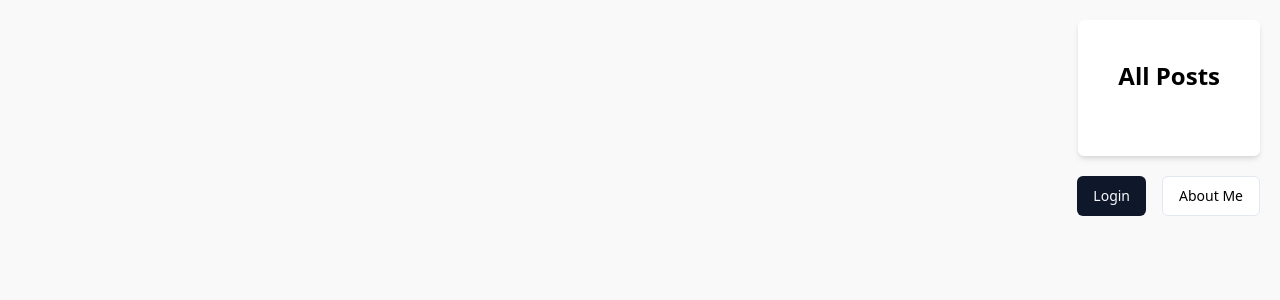
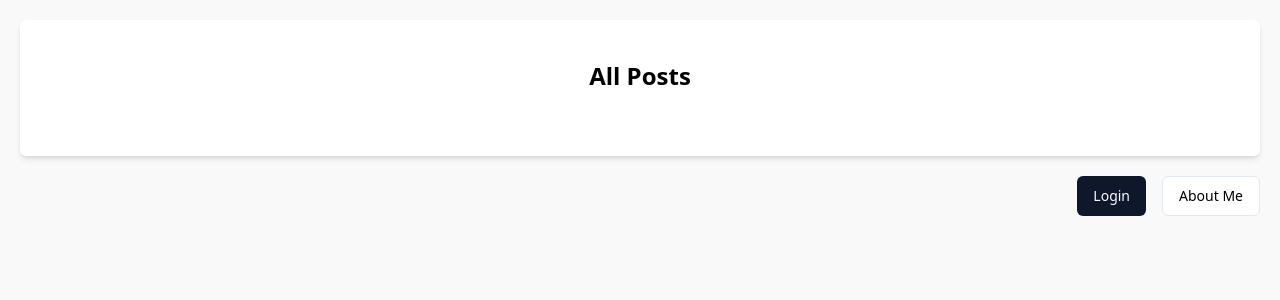
Before and after one commit to vickyadrii/qbit-techincal-test, a React (Vite) app: page / in a window 1280 px wide. Shown: the top 300 px of the page. Built offline with nearby package versions, Linux system fonts and the light colour scheme.

Commit message:
fix(home): fix some bug

```diff
--- a/src/features/home/Home.tsx
+++ b/src/features/home/Home.tsx
@@ -34,7 +34,7 @@ const Home = () => {
   }, [navigate]);
 
   return (
-    <div className="flex flex-col items-end gap-5">
+    <div className="flex flex-col gap-5">
       <div className="bg-white p-10 space-y-6 shadow-md rounded-md max-h-[85vh] overflow-y-auto">
         <div className="">
           <h2 className="text-2xl text-center font-semibold">All Posts</h2>
@@ -56,7 +56,7 @@ const Home = () => {
         </div>
       </div>
 
-      <div className="flex gap-4">
+      <div className="flex gap-4 justify-end">
         {isLogged ? (
           <Button onClick={() => handleOnNavigate("/posting")}>Post something</Button>
         ) : (
```
